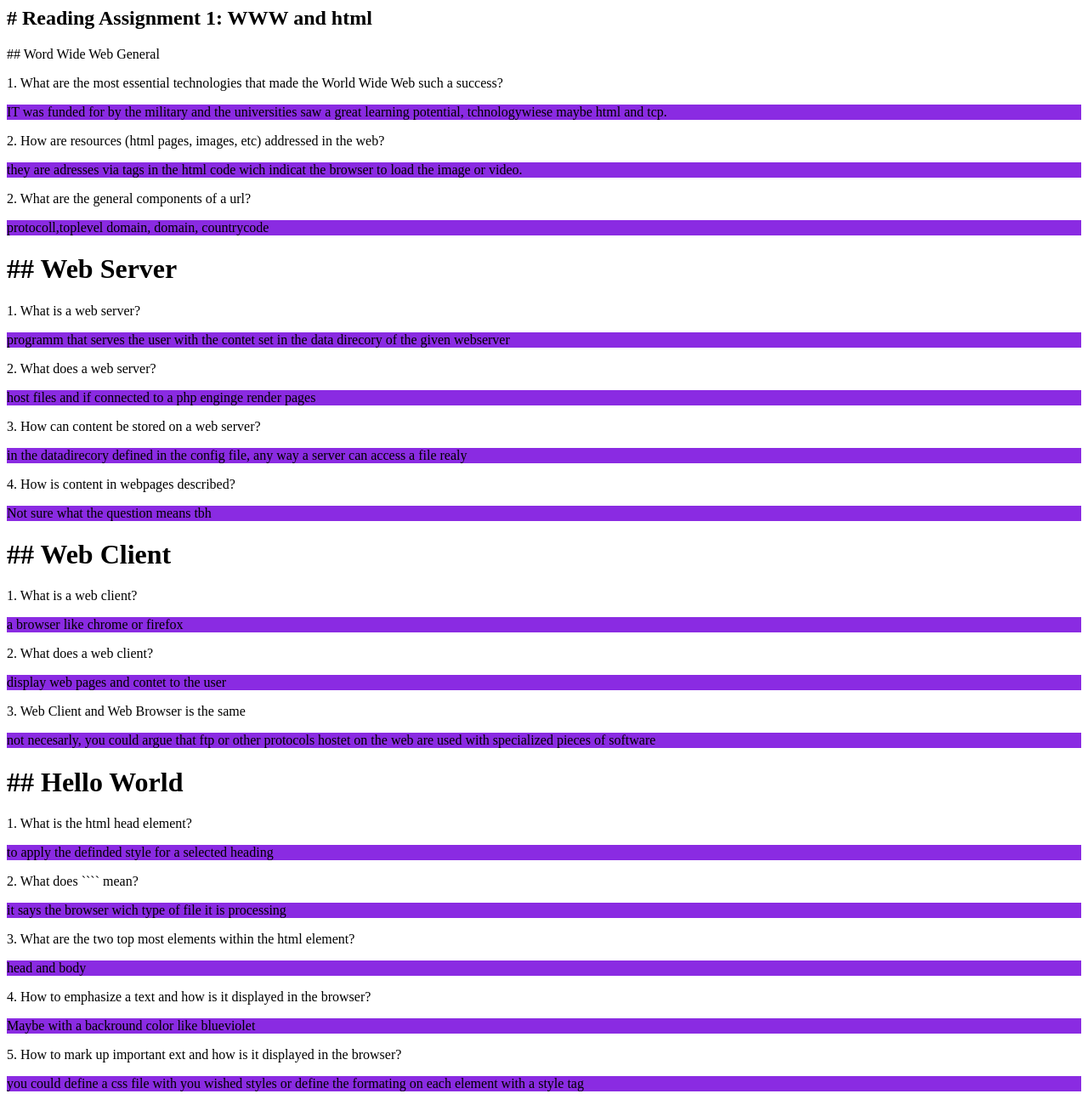
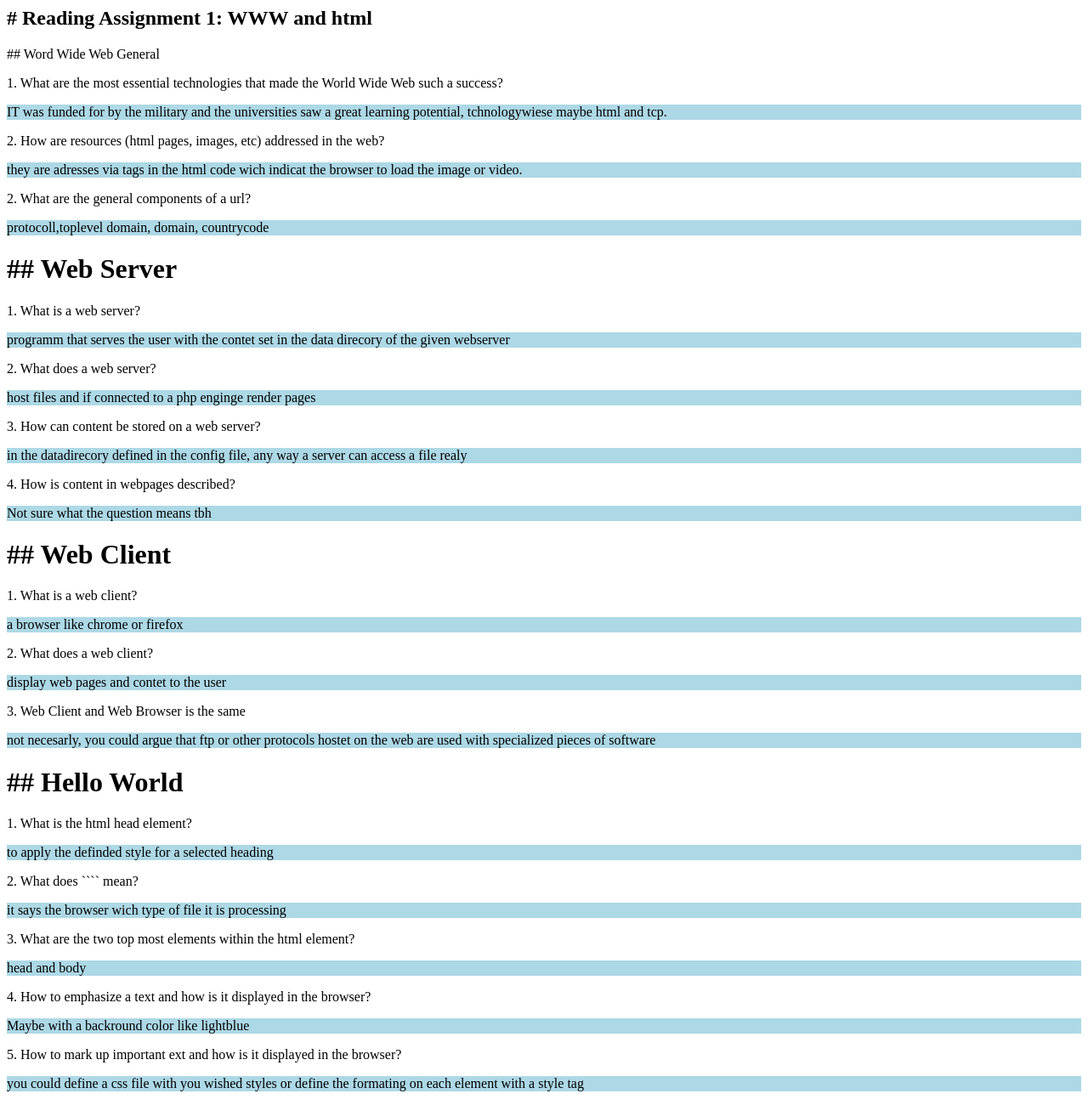
Before and after one commit to HTBLALeondingSchachteam/website, a plain HTML site: page CheatSheet.html in a window 1280 px wide. Shown: the part 179-1479 px from the top of the page at 85% size. Drawn offline with Linux system fonts and the light colour scheme.

Commit message:
hard to read

```diff
--- a/CheatSheet.html
+++ b/CheatSheet.html
@@ -13,69 +13,69 @@
 
 </h1>## Word Wide Web General</h1>
 <p>1. What are the most essential technologies that made the World Wide Web such a success?</p>
-<p style="background-color: blueviolet;">
+<p style="background-color: lightblue;">
     IT was funded for by the military and the universities saw a great learning potential, tchnologywiese maybe html and tcp.
 </p>
 <p>2. How are resources (html pages, images, etc) addressed in the web?</p>
-<p style="background-color: blueviolet;">
+<p style="background-color: lightblue;">
     they are adresses via tags in the html code wich indicat the browser to load the image or video.
 </p>
 <p>2. What are the general components of a url?</p>
-<p style="background-color: blueviolet;">
+<p style="background-color: lightblue;">
     protocoll,toplevel domain, domain, countrycode
 </p>
 
 <h1>## Web Server</h1>
 <p>1. What is a web server?</p>
-<p style="background-color: blueviolet;">
+<p style="background-color: lightblue;">
     programm that serves the user with the contet set in the data direcory of the given webserver
 </p>
 <p>2. What does a web server?</p>
-<p style="background-color: blueviolet;">
+<p style="background-color: lightblue;">
     host files and if connected to a php enginge render pages
 </p>
 <p>3. How can content be stored on a web server?</p>
-<p style="background-color: blueviolet;">
+<p style="background-color: lightblue;">
     in the datadirecory defined in the config file, any way a server can access a file realy
 </p>
 <p>4. How is content in webpages described?</p>
-<p style="background-color: blueviolet;">
+<p style="background-color: lightblue;">
     Not sure what the question means tbh
 </p>
 
 <h1>## Web Client</h1>
 <p>1. What is a web client?</p>
-<p style="background-color: blueviolet;">
+<p style="background-color: lightblue;">
     a browser like chrome or firefox
 </p>
 <p>2. What does a web client?</p>
-<p style="background-color: blueviolet;">
+<p style="background-color: lightblue;">
     display web pages and contet to the user
 </p>
 <p>3. Web Client and Web Browser is the same</p>
-<p style="background-color: blueviolet;">
+<p style="background-color: lightblue;">
     not necesarly, you could argue that ftp or other protocols hostet on the web are used with specialized pieces of software
 </p>
 
 <h1>## Hello World</h1>
 <p>1. What is the html head element?</p>
-<p style="background-color: blueviolet;">
+<p style="background-color: lightblue;">
     to apply the definded style for a selected heading
 </p>
 <p>2. What does ``<!DOCTYPE` html>`` mean?</p>
-<p style="background-color: blueviolet;">
+<p style="background-color: lightblue;">
     it says the browser wich type of file it is processing
 </p>
 <p>3. What are the two top most elements within the html element?</p>
-<p style="background-color: blueviolet;">
+<p style="background-color: lightblue;">
     head and body
 </p>
 <p>4. How to emphasize a text and how is it displayed in the browser?</p>
-<p style="background-color: blueviolet;">
-    Maybe with a backround color like blueviolet
+<p style="background-color: lightblue;">
+    Maybe with a backround color like lightblue
 </p>
 <p>5. How to mark up important ext and how is it displayed in the browser?</p>
-<p style="background-color: blueviolet;">
+<p style="background-color: lightblue;">
     you could define a css file with you wished styles or define the formating on each element with a style tag
 </p>
 
```
